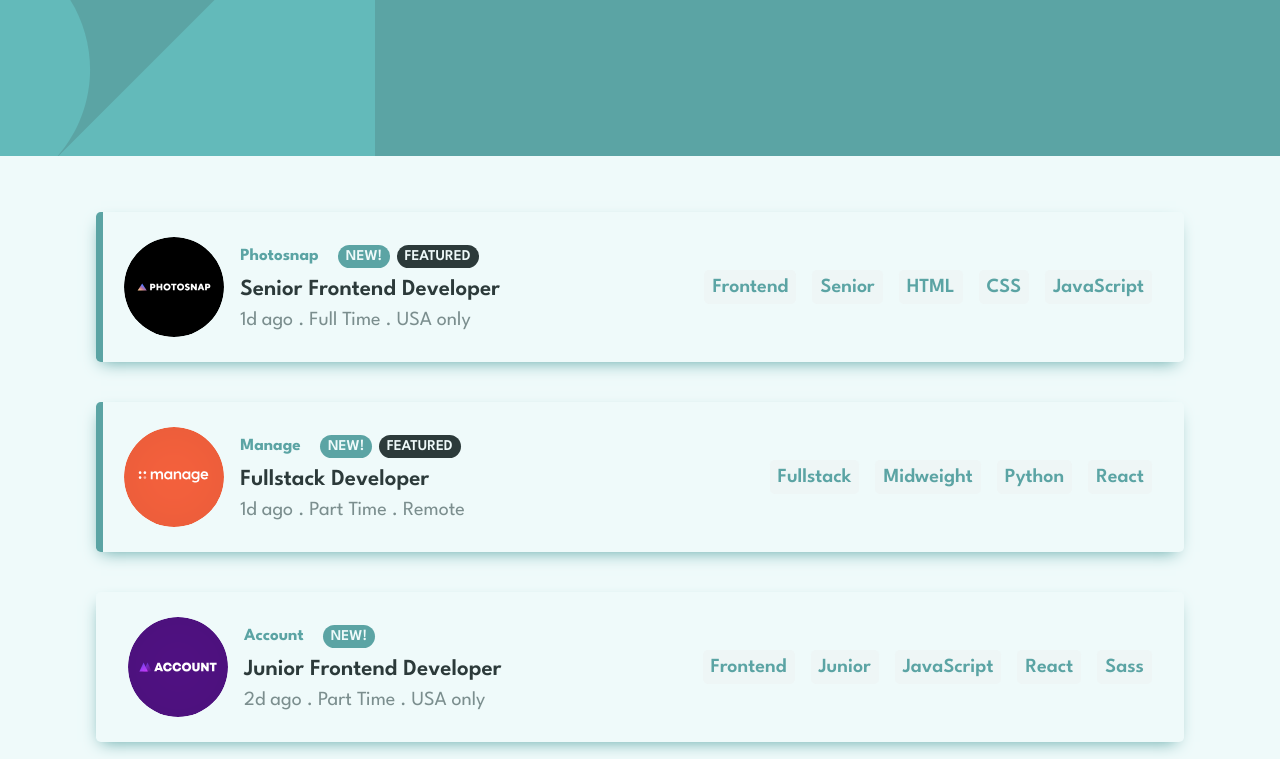
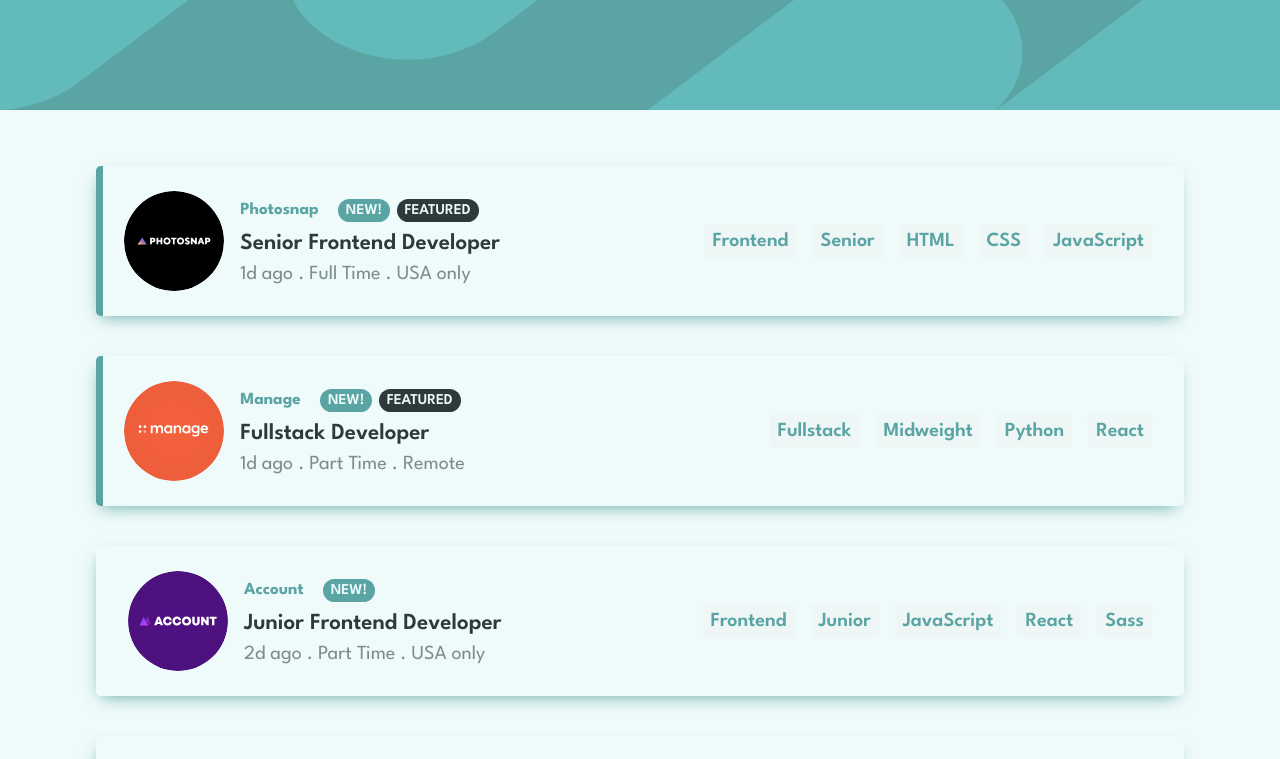
Before and after one commit to Yole-dev/Static-job-listing, a React (Create React App) app: page / in a window 1280 px wide. Shown: the top 759 px of the page. Built offline with nearby package versions, Linux system fonts and the light colour scheme.

Commit message:
adjusted the header background image made it responsive using display and media queries

```diff
--- a/src/App.js
+++ b/src/App.js
@@ -1,5 +1,5 @@
 import mobilebg from "./images/bg-header-mobile.svg";
-// import desktopbg from "./images/bg-header-desktop.svg";
+import desktopbg from "./images/bg-header-desktop.svg";
 import photosnap from "./images/photosnap.svg";
 import manage from "./images/manage.svg";
 import account from "./images/account.svg";
@@ -176,7 +176,7 @@ function StaticJobListing() {
   return (
     <div>
       {/* conditional rendering for the header background */}
-      <Header src={mobilebg} />
+      <Header mobilesrc={mobilebg} desktopsrc={desktopbg} />
 
       <div className="container">
         {data.map((job) => (
@@ -201,10 +201,20 @@ function StaticJobListing() {
   );
 }
 
-function Header({ src }) {
+function Header({ mobilesrc, desktopsrc }) {
   return (
     <div className="header">
-      <img src={src} alt="background" />
+      <img
+        src={mobilesrc}
+        alt="mobile header background"
+        className="mobile-header"
+      />
+
+      <img
+        src={desktopsrc}
+        alt="desktop header background"
+        className="desktop-header"
+      />
     </div>
   );
 }
--- a/src/index.css
+++ b/src/index.css
@@ -48,15 +48,19 @@ button:focus {
 /* App styles */
 
 .header {
-  width: 100%;
-  height: 156px;
+  max-height: 156px;
   background: var(--primary-color);
 }
 
-/* .header img {
+.mobile-header {
+  display: block;
   width: 100%;
-  height: 156px;
-} */
+  max-height: 156px;
+}
+
+.desktop-header {
+  display: none;
+}
 
 .container {
   display: flex;
@@ -184,6 +188,22 @@ hr {
 
 /* desktop view */
 @media (min-width: 1024px) {
+  .header {
+    min-height: 110px;
+    max-height: 110px;
+    width: 100%;
+  }
+
+  .mobile-header {
+    display: none;
+  }
+
+  .desktop-header {
+    display: block;
+    width: 100%;
+    max-height: 110px;
+  }
+
   .job-card {
     height: 150px;
   }
```
